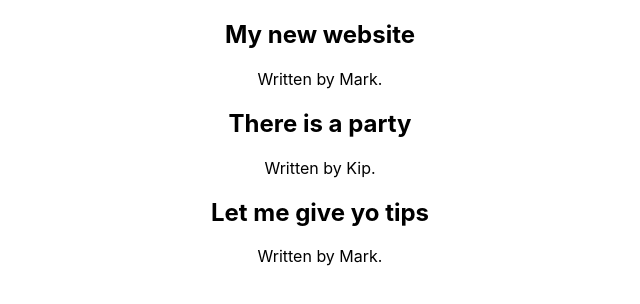
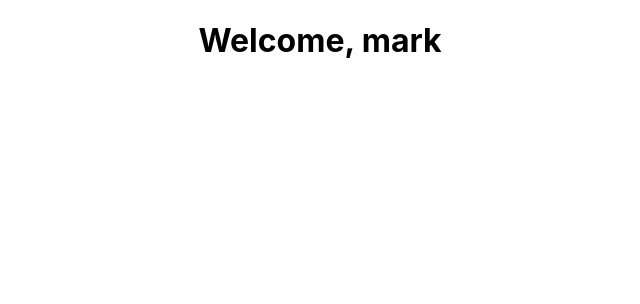
Before and after one commit to markiplagat/Learn-React, a React (Create React App) app: page / in a window 1280 px wide. Shown: the top 304 px of the page, without its empty margins (320-960 px from the left). Built offline with nearby package versions, Linux system fonts and the light colour scheme.

Commit message:
UseContext

```diff
--- a/src/App.js
+++ b/src/App.js
@@ -17,11 +17,12 @@ import TimerUseRef from './components/TimerUseRef';
 import UseEffect from './components/UseEffect';
 import Fetch from "./components/Fetch";
 import BlogList from "./components/BlogList";
+import UseContext from "./components/UseContext";
 
 function App() {
   return (
     <div className="App">
-      <Lists />
+      <UseContext />
     </div>
   );
 }
--- /dev/null
+++ b/src/components/UseContext.js
@@ -0,0 +1,24 @@
+import React, {createContext, useContext} from 'react';
+
+const NameContext = createContext('');
+
+const UseContext = () => {
+  return(
+    <NameContext.Provider value="mark">
+      <Body />
+    </NameContext.Provider>
+  );
+};
+
+const Body = () => {
+  return <Greeting />
+};
+
+const Greeting = () => {
+  const name = useContext(NameContext)
+  return(
+    <h1>Welcome, {name}</h1>
+  );
+};
+
+export default UseContext;
```
